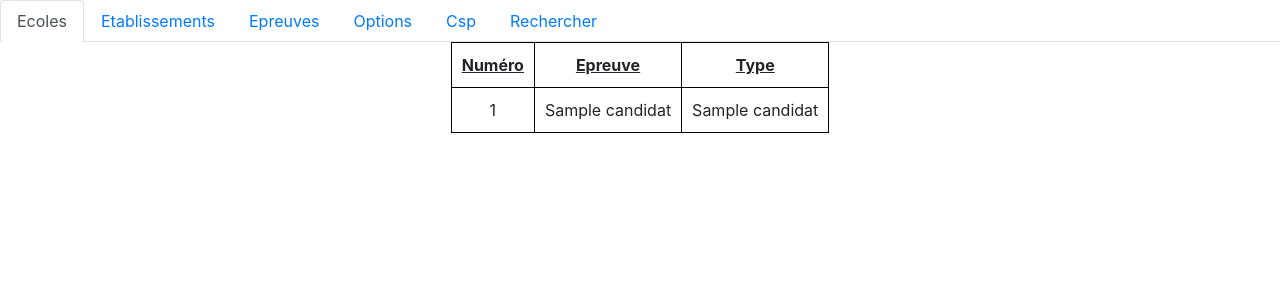
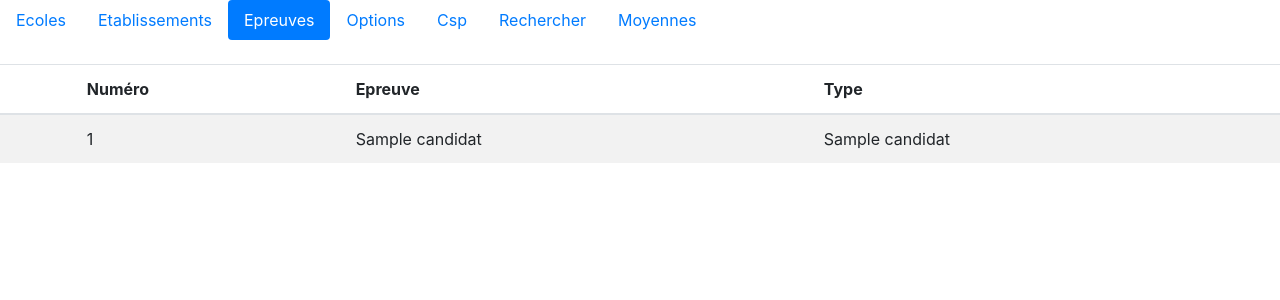
Before and after one commit to Jcz125/exam-results-app, a Flask app: template web/templates/liste_epreuve.html in a window 1280 px wide. Shown: the top 300 px of the page. Run offline with Flask 2, Linux system fonts and the light colour scheme; the template is opened without the code that fills it: most values are stand-ins (such as "Sample title", 1, 10 or a date in 2020); some libraries are stand-ins or nearby versions.

Commit message:
Update liste_epreuve.html

```diff
--- a/web/templates/liste_epreuve.html
+++ b/web/templates/liste_epreuve.html
@@ -7,31 +7,18 @@
     <link rel="stylesheet" href="https://stackpath.bootstrapcdn.com/bootstrap/4.3.1/css/bootstrap.min.css" integrity="sha384-ggOyR0iXCbMQv3Xipma34MD+dH/1fQ784/j6cY/iJTQUOhcWr7x9JvoRxT2MZw1T" crossorigin="anonymous">
 
     <title>Liste des épreuves</title>
-    <style>
-        table{
-            border-collapse: collapse;
-            margin: auto;
 
-}
-
-td{
-  border: 1px solid black;
-  padding: 10px;
-  text-align :center;
-
-}
-    </style>
 </head>
 <body>
-  <ul class="nav nav-tabs">
+  <ul class="nav nav-pills">
     <li class="nav-item">
-      <a class="nav-link active" href="/ecole">Ecoles</a>
+      <a class="nav-link " href="/ecole">Ecoles</a>
     </li>
     <li class="nav-item">
       <a class="nav-link" href="/etablissement">Etablissements</a>
     </li>
     <li class="nav-item">
-      <a class="nav-link" href="/epreuve">Epreuves</a>
+      <a class="nav-link active" href="/epreuve">Epreuves</a>
     </li>
     <li class="nav-item">
         <a class="nav-link" href="/option">Options</a>
@@ -42,21 +29,39 @@ td{
       <li class="nav-item">
         <a class="nav-link" href="/rech">Rechercher</a>
       </li>
+      <li class="nav-item">
+        <a class="nav-link " href="/moyenne_forms">Moyennes</a>
+      </li>
   </ul>
+<br>
+  <table class="table table-striped">
+    <thead>
+      <tr>
+        <th scope="col"></th>
+        <th scope="col">Numéro</th>
+        <th scope="col">Epreuve</th>
+        <th scope="col">Type</th>
 
-    <table>
-        <tr>
-          <td><B><U>Numéro</U></B></td>
-          <td><B><U>Epreuve</U></B></td>
-          <td><B><U>Type</U></B></td>
-        </tr>
-        {% for epreuve in liste %}
-        <tr>
-          <td>{{epreuve[0]}}</td>
-          <td>{{epreuve[1]}}</td>
-          <td>{{epreuve[2]}}</td>
-        </tr>
-        {% endfor %}
-      </table>
+
+
+      </tr>
+    </thead>
+    <tbody>
+      {% for etab in liste %}
+
+      <tr>
+        <th scope="row"></th>
+        <td>{{etab[0]}}</td>
+        <td>{{etab[1]}}</td>
+        <td>{{etab[2]}}</td>
+
+
+      </tr>
+
+
+      {% endfor %}
+
+    </tbody>
+  </table>
 </body>
 </html>
```
